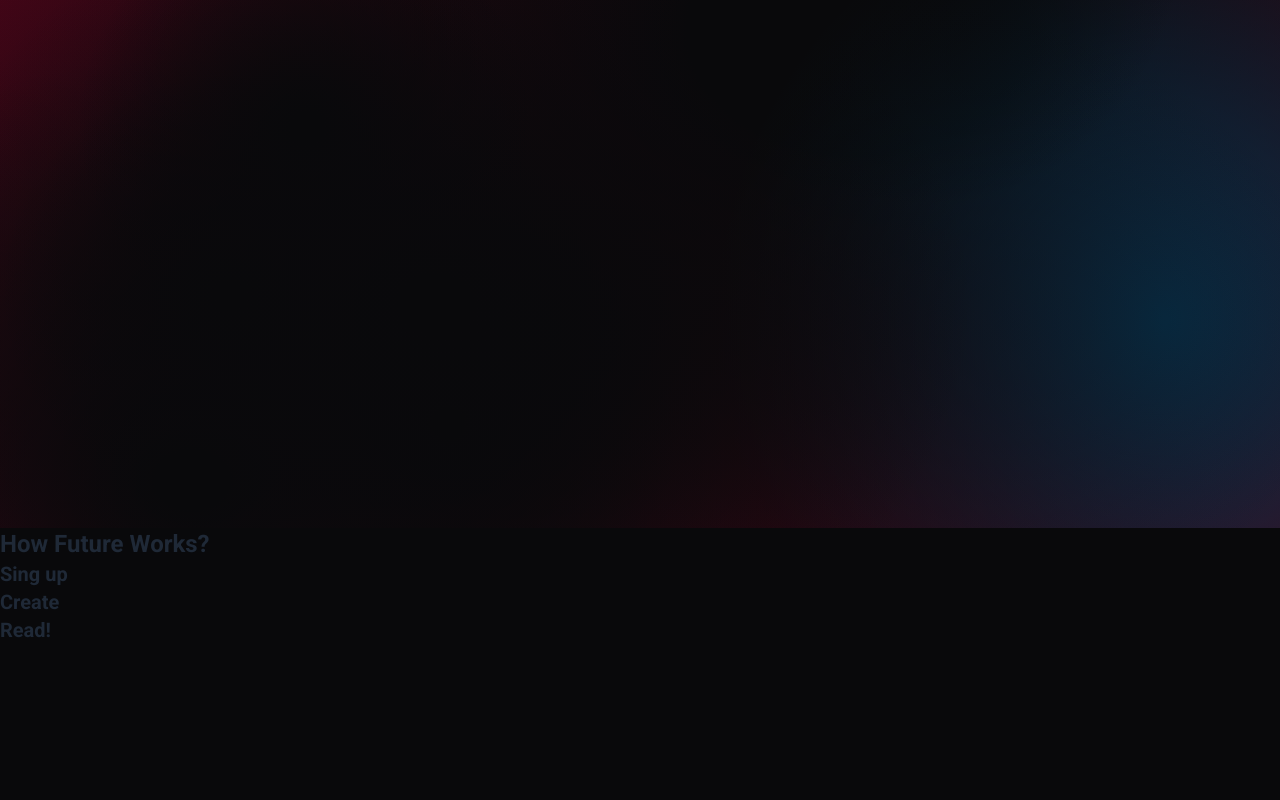
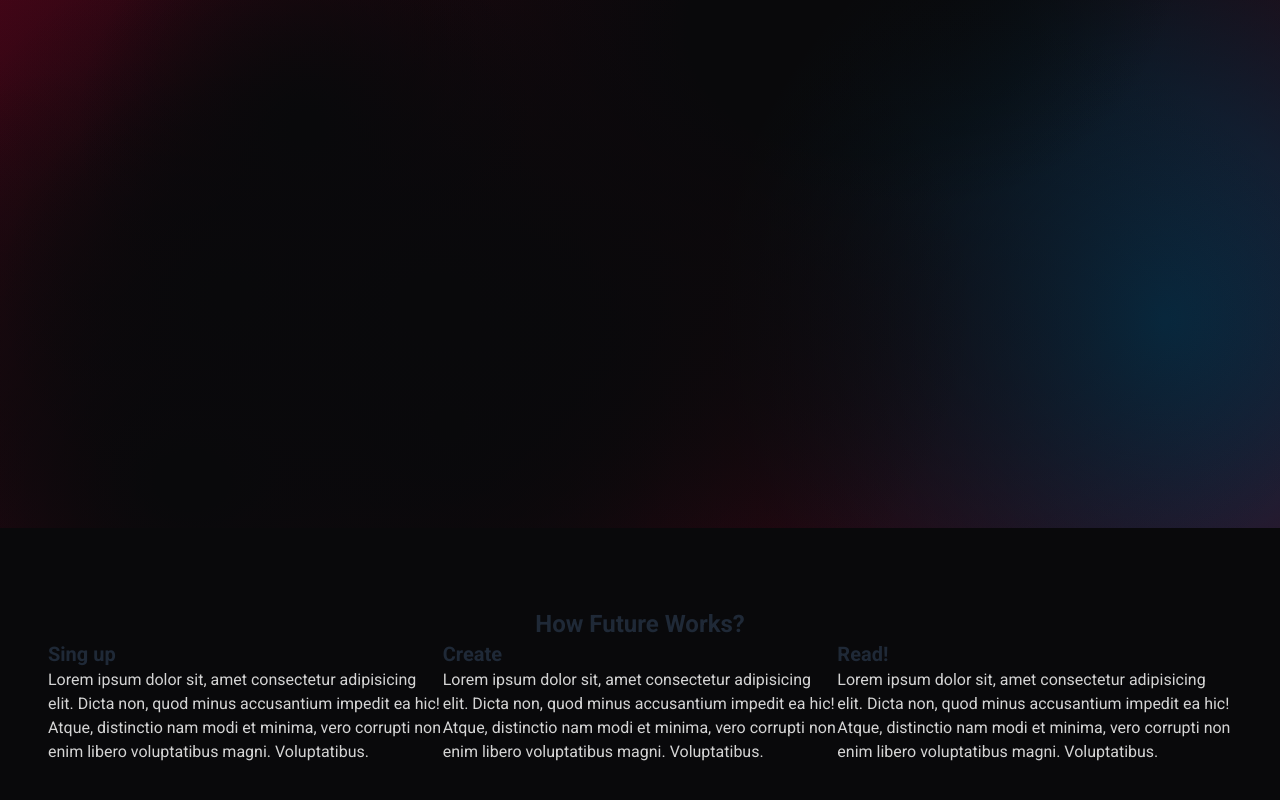
Before and after one commit to pawelek7k/future, a Next.js app: page / in a window 1280 px wide. Shown: the part 272-1072 px from the top of the page. Before the commit the page ends 916 px from the top, so only its background shows below. Built offline with nearby package versions, Linux system fonts and the light colour scheme; a web font is replaced by a local one.

Commit message:
Update Features.tsx

```diff
--- a/app/components/landing/Features.tsx
+++ b/app/components/landing/Features.tsx
@@ -2,23 +2,43 @@ import { SecondHeading, ThirdHeading } from "../global/Heading";
 
 export const Features = () => {
   return (
-    <section>
-      <SecondHeading>How Future Works?</SecondHeading>
-      <ul>
+    <section className="py-20 px-12">
+      <div className="text-center">
+        <SecondHeading>How Future Works?</SecondHeading>
+      </div>
+      <ul className="flex">
         <li>
           <div>
             <ThirdHeading>Sing up</ThirdHeading>
+            <p className="text-neutral-300">
+              Lorem ipsum dolor sit, amet consectetur adipisicing elit. Dicta
+              non, quod minus accusantium impedit ea hic! Atque, distinctio nam
+              modi et minima, vero corrupti non enim libero voluptatibus magni.
+              Voluptatibus.
+            </p>
           </div>
         </li>
         <li>
           <div>
             {" "}
             <ThirdHeading>Create</ThirdHeading>
+            <p className="text-neutral-300">
+              Lorem ipsum dolor sit, amet consectetur adipisicing elit. Dicta
+              non, quod minus accusantium impedit ea hic! Atque, distinctio nam
+              modi et minima, vero corrupti non enim libero voluptatibus magni.
+              Voluptatibus.
+            </p>
           </div>
         </li>
         <li>
           <div>
             <ThirdHeading>Read!</ThirdHeading>
+            <p className="text-neutral-300">
+              Lorem ipsum dolor sit, amet consectetur adipisicing elit. Dicta
+              non, quod minus accusantium impedit ea hic! Atque, distinctio nam
+              modi et minima, vero corrupti non enim libero voluptatibus magni.
+              Voluptatibus.
+            </p>
           </div>
         </li>
       </ul>
```
